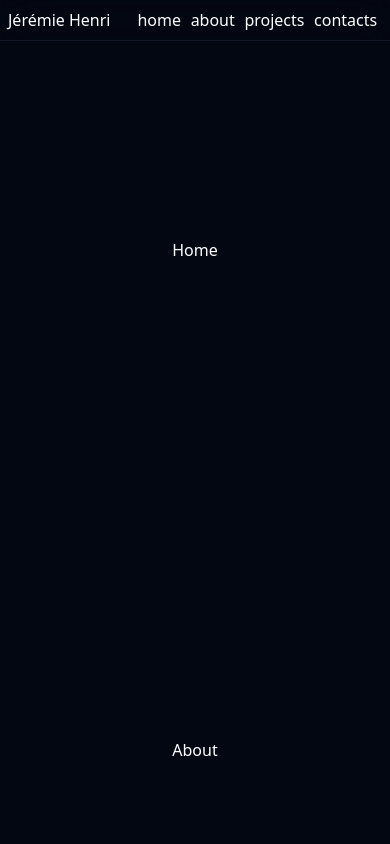
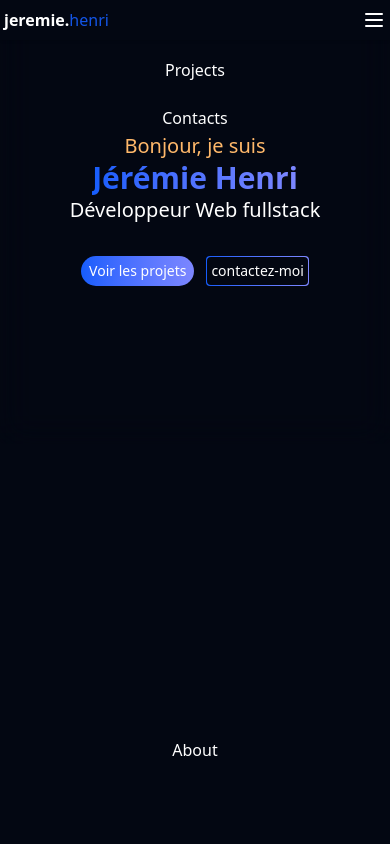
Before and after one commit to Henrias2002/Portofolio, a React (Vite) app: page / in a window 390 px wide. Shown: the top 844 px of the page. Built offline with nearby package versions, Linux system fonts and the light colour scheme.

Commit message:
Added the responsive behaviour

```diff
--- a/index.html
+++ b/index.html
@@ -4,7 +4,7 @@
     <meta charset="UTF-8" />
     <link rel="icon" type="image/svg+xml" href="/vite.svg" />
     <meta name="viewport" content="width=device-width, initial-scale=1.0" />
-    <title>Vite + React</title>
+    <title>Portofolio</title>
   </head>
   <body class="scroll-smooth bg-gray-950 text-white">
     <div id="root"></div>
--- a/src/Home.jsx
+++ b/src/Home.jsx
@@ -1,26 +1,69 @@
 import { Link } from "react-router-dom"
+import { Menu } from "lucide-react";
+import { X } from "lucide-react";
+import { useState,useEffect } from "react";
+
 
 export function Home(){
     const sections = ['home','about','projects','contacts'];
+    const [isOpen,setIsOpen] = useState(false);
 
-    return <div className="min-h-screen">
+    useEffect(()=>{
+    if(isOpen){
+      document.body.classList.add('overflow-hidden');
+    } else {
+      document.body.classList.remove('overflow-hidden');
+    }
+    },[isOpen])
 
-            <header className="flex border-b-gray-900 shadow border-b justify-between p-2 fixed top-0 left-0 right-0 z-50  backdrop-blur-[20px]">
-                <div>Jérémie Henri</div>
+    return <div className={`min-h-screen ${isOpen ? 'overflow-hidden':''}`}>
 
-                <nav className="w-2/3 ">
-                    <ul className="flex justify-around w-full">
+            <header className="flex border-b-gray-900 shadow lg:border-b justify-between px-1 items-center h-[40px] fixed top-0 left-0 right-0 z-50 bg-gray-950  backdrop-blur-[20px]">
+                <div className="font-bold lg:text-lg  ">jeremie.<span className="text-blue-600 font-medium animate-pulse ">henri</span></div>
+
+                <nav className="w-1/2 pr-2 hidden lg:block">
+                    <ul className="flex justify-between text-sm space-x-2 w-full capitalize">
                         {
-                            sections.map((section,index)=>(<li key={index}><a href={`#${section}`}>{section}</a></li>))
+                            sections.map((section,index)=>(<li key={index}><a href={`#${section}`} className="hover:drop-shadow-[0px_0px_15px] hover:drop-shadow-indigo-300 duration-100 font-medium ease-in-out">{section}</a></li>))
                         }
 
                     </ul>
                 </nav>
+
+
+                <button className={`size-6 cursor-pointer lg:hidden ${isOpen?'hidden':''}`}  onClick={()=>setIsOpen(!isOpen)} > <Menu /></button>
             </header>
 
+            <div className={`fixed duration-300 ease transition-all lg:hidden  ease-in-out w-full h-full ${isOpen?'translate-y-0 z-50':'-translate-y-[500px] -z-10'}  bg-gray-800/400 backdrop-blur-lg`}>
+                <div className="relative ">
+                    <button className={`size-6 cursor-pointer lg:hidden ${isOpen?'opacity-100':'opacity-0'}`}  onClick={()=>setIsOpen(!isOpen)} > <X className="absolute right-1 top-2 cursor-pointer"/></button>
+                </div>
 
-            <section id="home" className="h-[500px] flex justify-center items-center">
-                <h1 className="text-center ">Home</h1>
+                <ul className="mt-6 w-1/2  h-1/2 absolute top-1/2 left-1/2 -translate-1/2 flex flex-col justify-center space-y-6 items-center ">
+                    {
+                        sections.map((section,index)=>(<li key={index}><a href={`#${section}`} onClick={()=>setIsOpen(!isOpen)} className="duration-100 ease-in-out font-medium hover:text-blue-600 capitalize">{section}</a></li>))
+                    }
+                </ul>
+            </div>
+
+            <section id="home" className="h-[300px] space-y-8 my-[100px]  py-8 items-center">
+                <div className="flex flex-col justify-center items-center">
+                    <h2 className="text-xl lg:text-2xl text-orange-300 ">Bonjour,  je suis</h2>
+                    <div className="text-3xl lg:text-6xl font-bold bg-gradient-to-r from-blue-600 to-indigo-400 text-transparent bg-clip-text ">Jérémie Henri</div>
+                    <div className=" font-light text-xl ">Développeur Web fullstack</div>
+                </div>
+
+                <div className="flex justify-center space-x-3 lg:space-x-4">
+                    <a href="#" className="bg-gradient-to-r from-blue-600 to-indigo-400 h-[30px] lg:h-[35px]
+                     flex items-center px-2 lg:px-4 rounded-full text-sm duration-200 ease-in-out hover:scale-105">Voir les projets</a>
+
+                    <a href="#" className="bg-gradient-to-r  from-blue-600 to-indigo-400 h-[30px]lg:h-[35px]
+                                        flex items-center px-2 lg:px-4 rounded text-sm relative after:flex
+                                        after:absolute after:inset-[1px] after:rounded after:bg-gray-950
+                                        after:text-white after:content-['contactez-moi'] after:justify-center
+                                        after:items-center duration-200 hover:scale-105 font-medium">Me contacter</a>
+
+                </div>
 
             </section>
 
--- a/src/index.css
+++ b/src/index.css
@@ -1 +1,6 @@
 @import "tailwindcss";
+
+.gradient{
+    filter:drop-shadow(0 15px 5px rgb(136, 10, 226));
+    color:red;
+}
```
